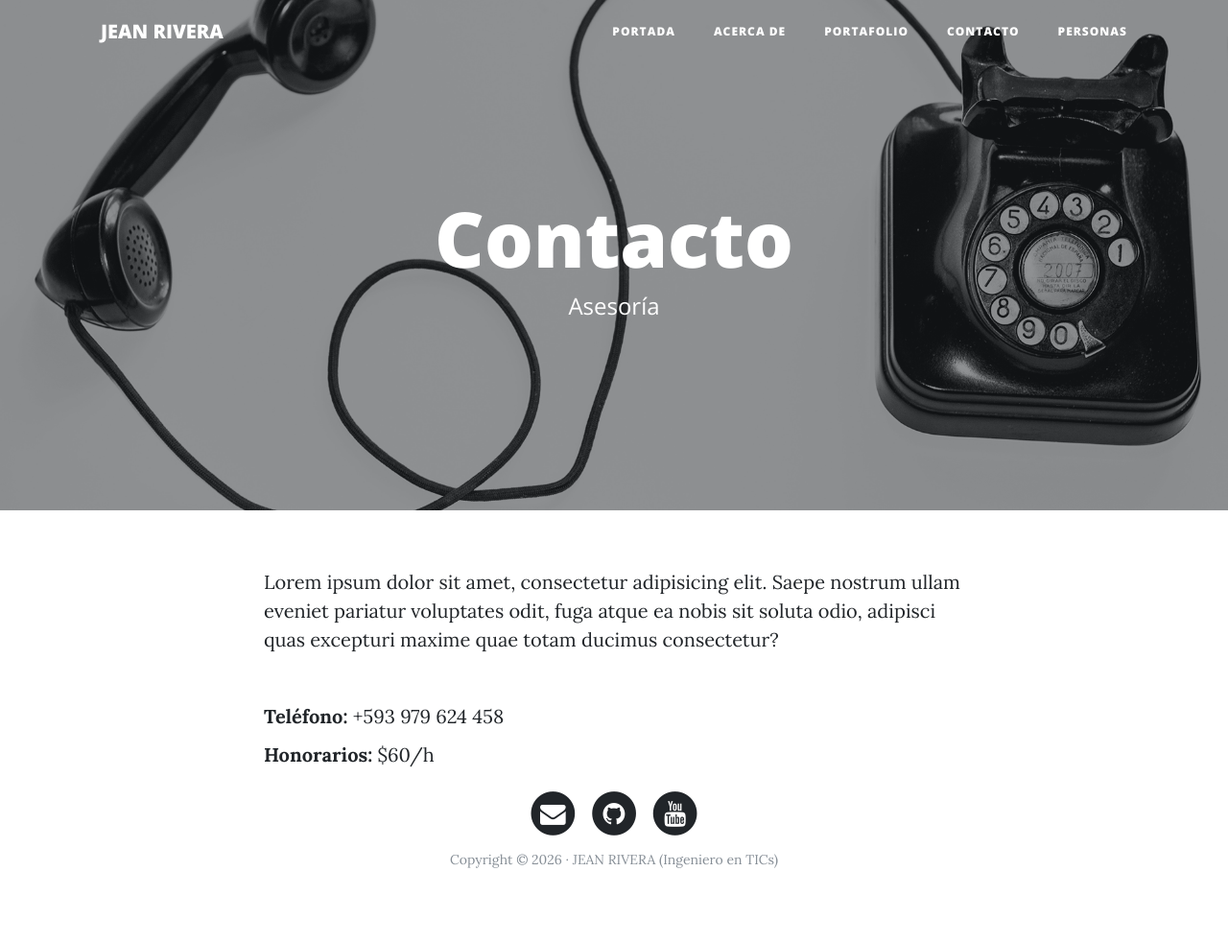
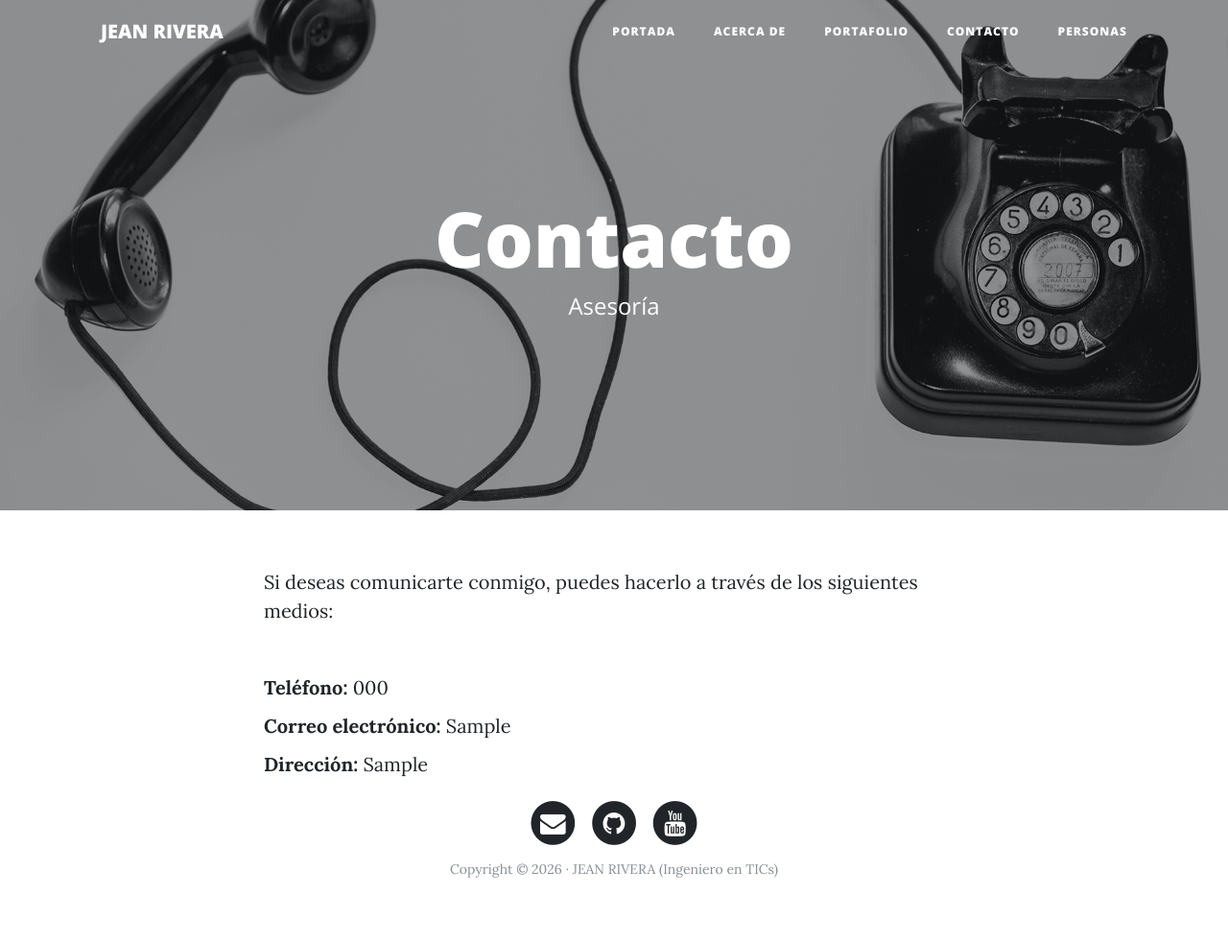
Before and after one commit to Armext/dsi, a Django app: template templates/contact.html in a window 1280 px wide. Shown: the whole page at 96% size. Before the commit the page ends 905 px from the top, so only its background shows below. Run offline with Django 5.2, Linux system fonts and the light colour scheme; the template is opened without the code that fills it: values that come from a table or form of the project are taken from there, others are empty; tables that the repository leaves empty hold one stand-in row (values such as "Sample post"); some libraries are stand-ins or nearby versions.

Commit message:
Update contact.html

```diff
--- a/templates/contact.html
+++ b/templates/contact.html
@@ -17,10 +17,11 @@
     <div class="container">
       <div class="row">
         <div class="col-lg-8 col-md-10 mx-auto">
-          <p>Lorem ipsum dolor sit amet, consectetur adipisicing elit. Saepe nostrum ullam eveniet pariatur voluptates odit, fuga atque ea nobis sit soluta odio, adipisci quas excepturi maxime quae totam ducimus consectetur?</p>
-          <br>
-          <p><b>Teléfono:</b> +593 979 624 458 </p>
-          <p><b>Honorarios:</b> $60/h </p>
+         <p>Si deseas comunicarte conmigo, puedes hacerlo a través de los siguientes medios:</p>
+         <br>
+         <p><b>Teléfono:</b> {{ persona.telefono }} </p>
+         <p><b>Correo electrónico:</b> {{ persona.correo }} </p>
+         <p><b>Dirección:</b> {{ persona.direccion }} </p>
         </div>
       </div>
     </div>
```
